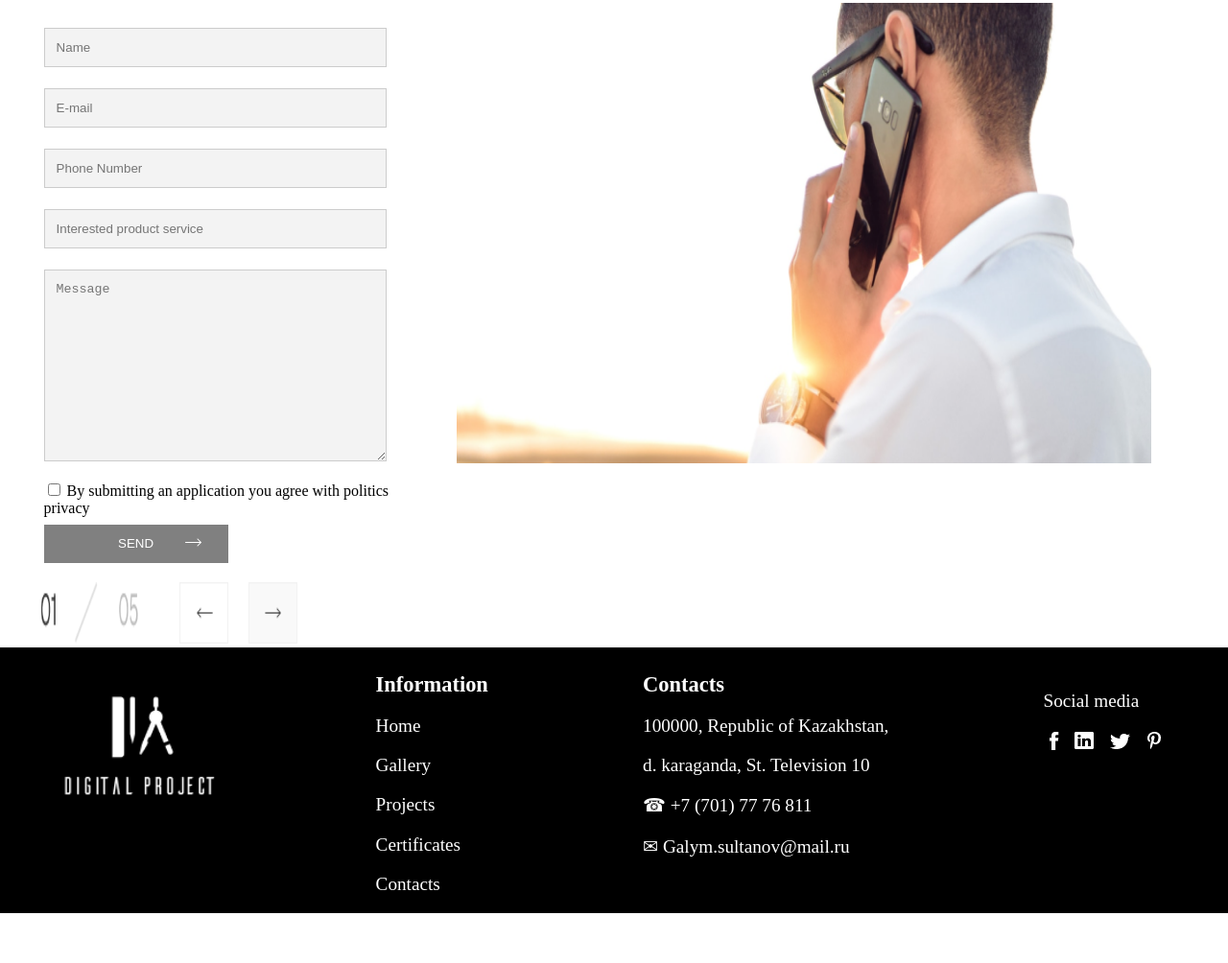
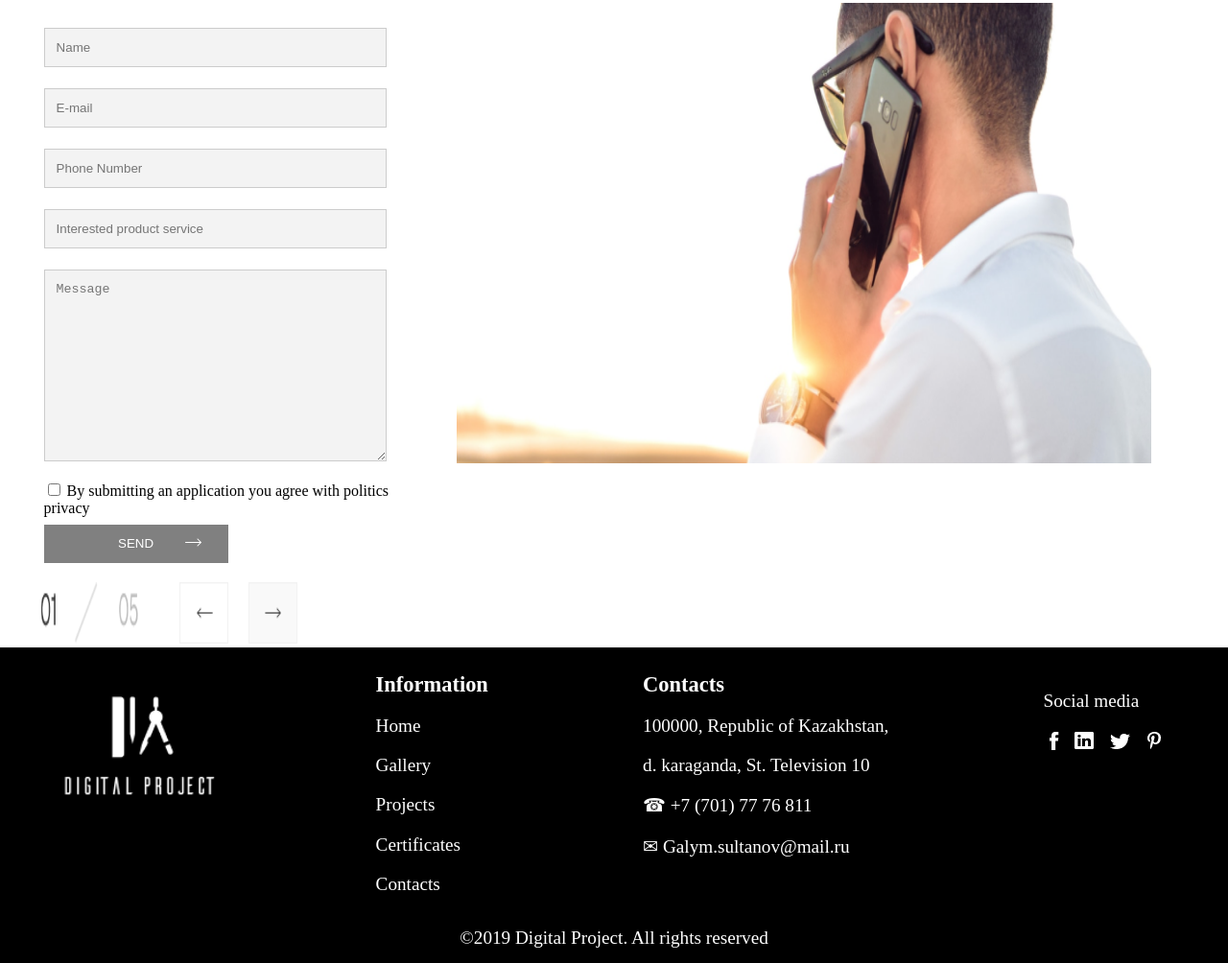
Before and after one commit to bablukumar21/html_css_assignment, a plain HTML site: page index.html in a window 1280 px wide. Shown: the part 1602-2606 px from the top of the page at 96% size. Before the commit the page ends 2554 px from the top, so only its background shows below. Drawn offline with Linux system fonts and the light colour scheme.

Commit message:
Updated Copyright Info

```diff
--- a/index.html
+++ b/index.html
@@ -159,6 +159,7 @@ advertising in the market</pre>
           </div>
         </section>
 
+      <p class="base">©2019 Digital Project. All rights reserved</p>
 
     </footer>
 
```
